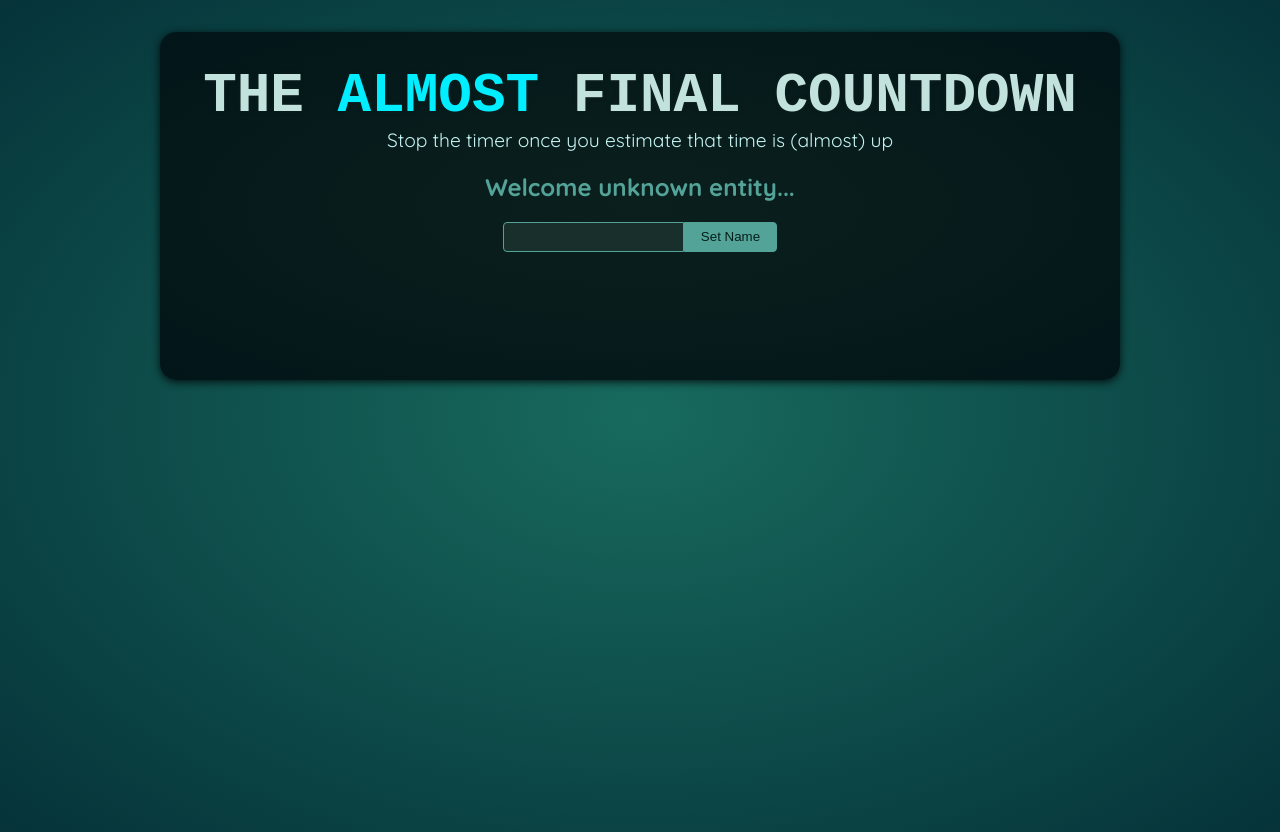
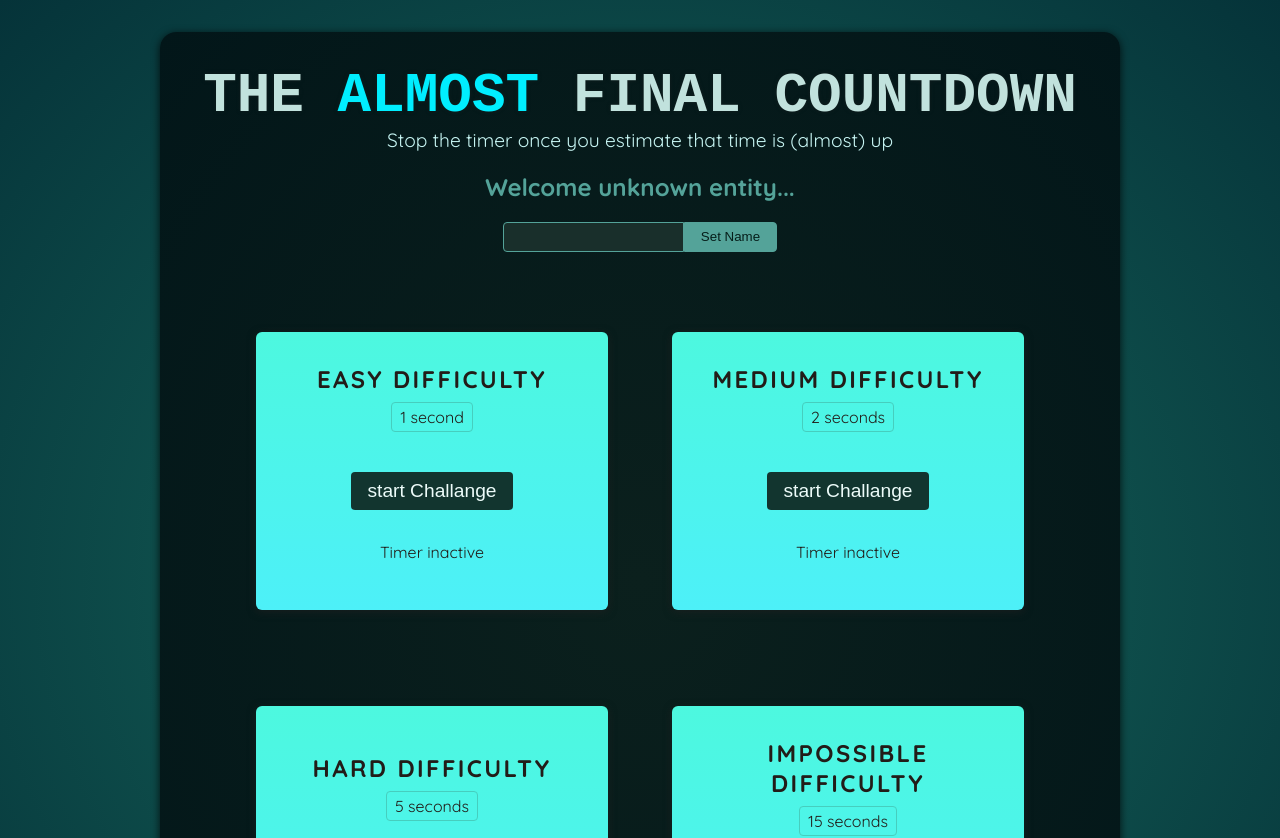
Before and after one commit to kahyaburak/Timer-Challange, a React (Vite) app: page / in a window 1280 px wide. Shown: the top 838 px of the page. Built offline with nearby package versions, Linux system fonts and the light colour scheme; a web font is replaced by a local one.

Commit message:
Timer Challenge

```diff
--- a/src/App.jsx
+++ b/src/App.jsx
@@ -1,10 +1,16 @@
 import Player from './components/Player.jsx';
+import TimerChallenge from './components/TimerChallenge.jsx';
 
 function App() {
   return (
     <>
       <Player />
-      <div id="challenges"></div>
+      <div id="challenges">
+        <TimerChallenge title="easy difficulty" targetTime={1} />
+        <TimerChallenge title="medium difficulty" targetTime={2} />
+        <TimerChallenge title="hard difficulty" targetTime={5} />
+        <TimerChallenge title="impossible difficulty" targetTime={15} />
+      </div>
     </>
   );
 }
--- /dev/null
+++ b/src/components/TimerChallenge.jsx
@@ -0,0 +1,38 @@
+import {useState, useRef} from 'react';
+
+export default function TimerChallenge({title, targetTime}) {
+  const [timerStarted, setTimerStarted] = useState(false);
+  const [timerExpired, setTimeExpired] = useState(false);
+
+  const timer = useRef();
+
+  function handleStart() {
+    timer.current = setTimeout(() => {
+      setTimeExpired(true);
+    }, targetTime * 1000);
+
+    setTimerStarted(true);
+  }
+
+  function handleStop() {
+    clearTimeout(timer.current);
+  }
+
+  return (
+    <section className="challenge">
+      <h2>{title}</h2>
+      {timerExpired && <p>You lost</p>}
+      <p className="challenge-time">
+        {targetTime} second{targetTime > 1 ? 's' : ''}
+      </p>
+      <p>
+        <button onClick={timerStarted ? handleStop : handleStart}>
+          {timerStarted ? 'stop' : 'start'} Challange
+        </button>
+      </p>
+      <p className={timerStarted ? 'active' : undefined}>
+        {timerStarted ? 'Time is running' : 'Timer inactive'}
+      </p>
+    </section>
+  );
+}
```
